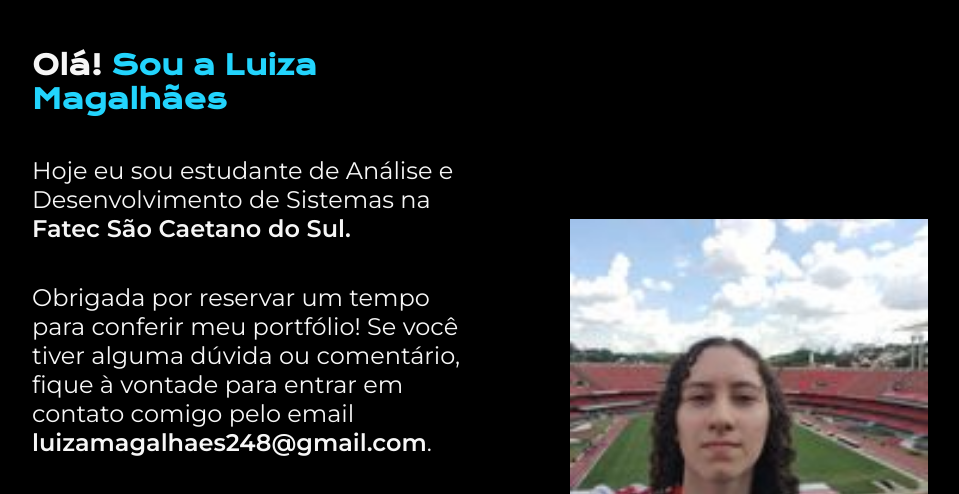
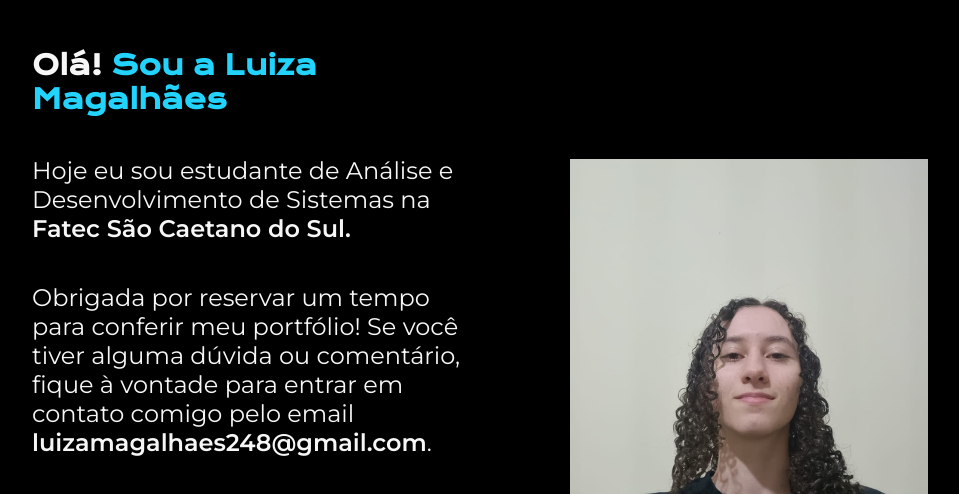
Before and after one commit to luizamagalhaesz/portifolio2, a plain HTML site: page index.html in a window 1280 px wide. Shown: the part 72-566 px from the top of the page, without its empty margins (160-1119 px from the left). Drawn offline with nearby package versions, Linux system fonts and the light colour scheme.

Commit message:
Update index.html

```diff
--- a/index.html
+++ b/index.html
@@ -42,7 +42,7 @@
 
                 </div>
             </section>
-            <img class="apresentacao__imagem" src="./assets/imagemminha.png" alt=Foto Luiza Magalhães>
+            <img class="apresentacao__imagem" src="./assets/imagemminha3.png" alt=Foto Luiza Magalhães>
 
         </main>
         <footer class="rodape"> Desenvolvido por Luiza Magalhães  </footer>
```
